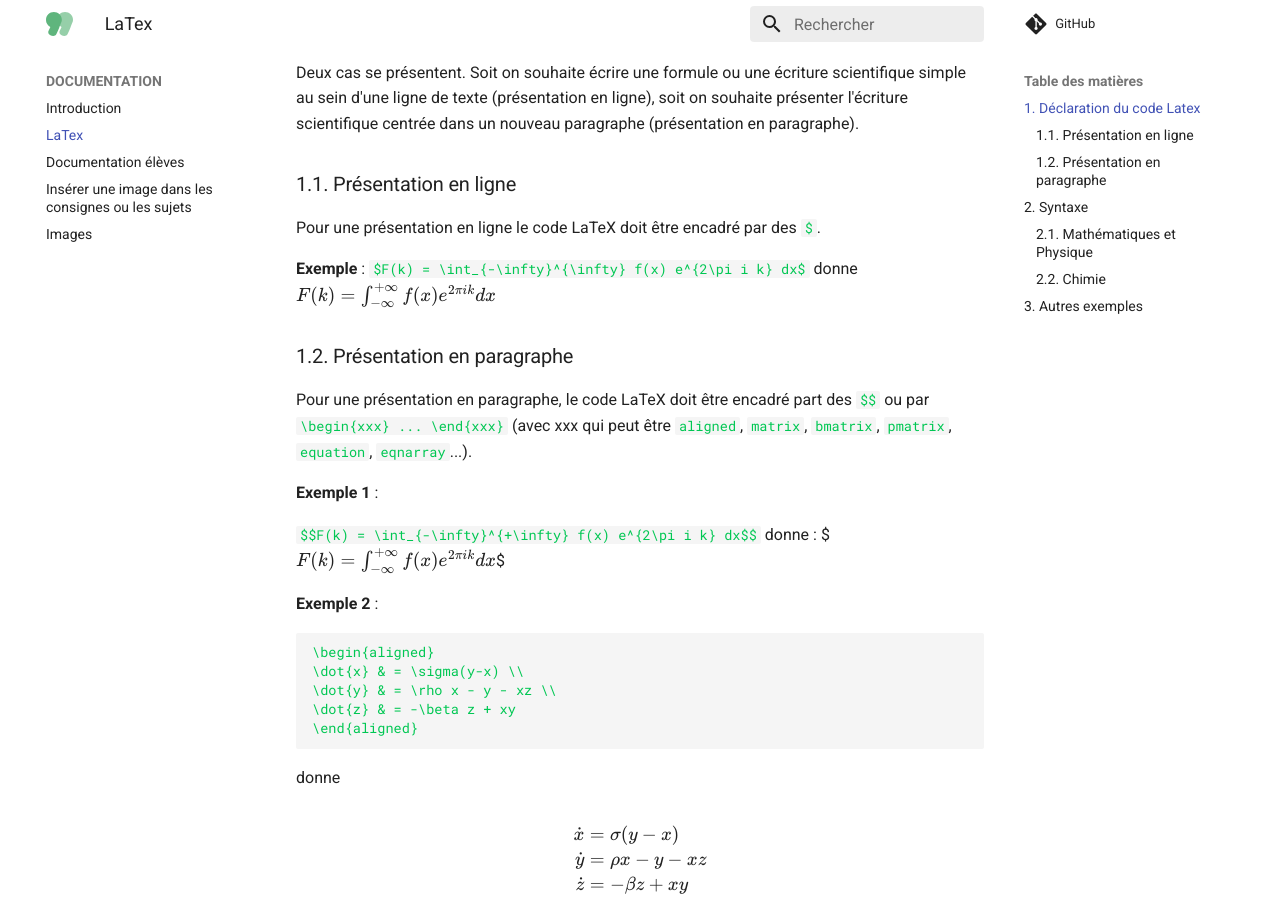
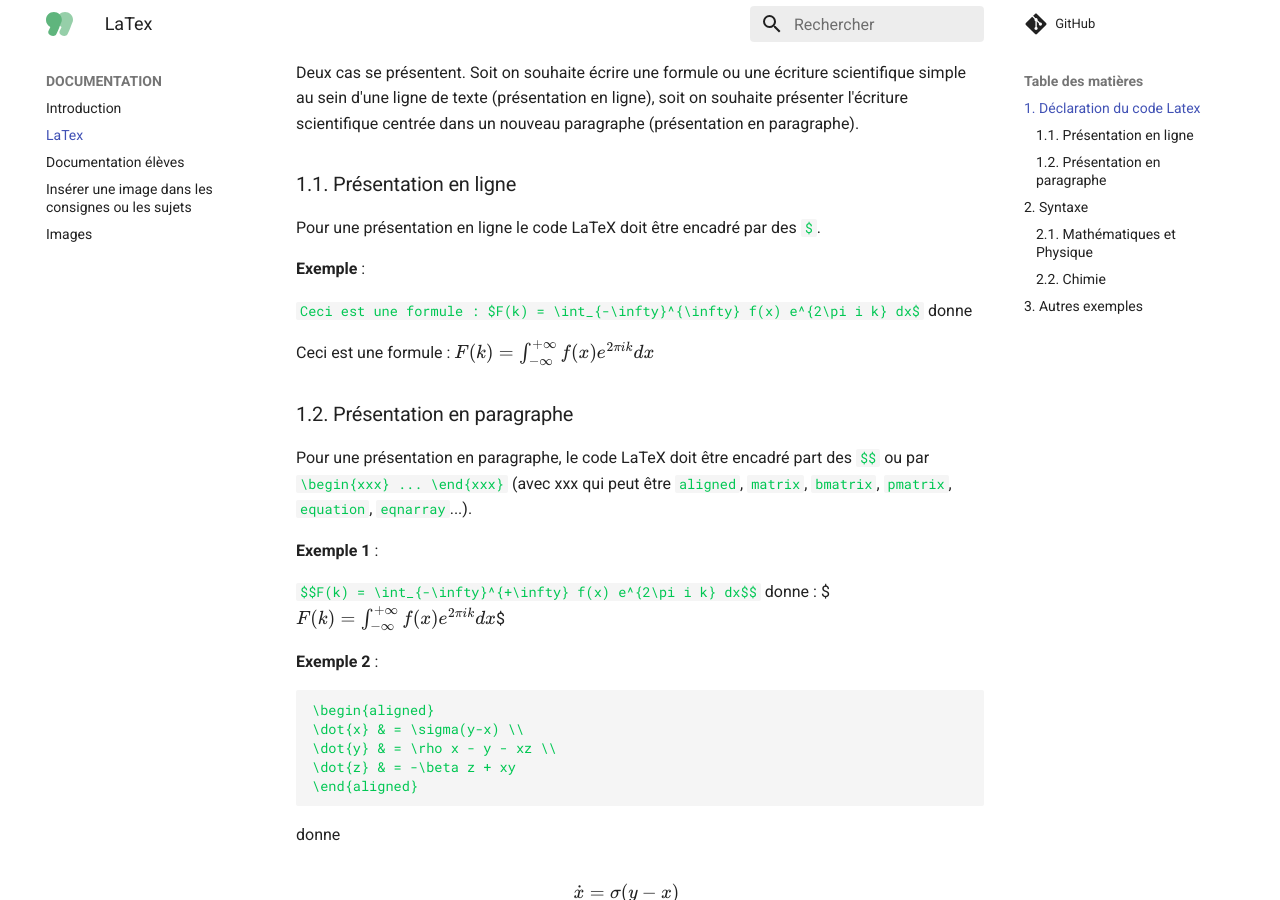
Before and after one commit to mon-oral/documentation, an MkDocs documentation site: the page built from docs/LaTex.md, in a window 1280 px wide and 900 px high, scrolled down 434 px. Built offline with MkDocs 1.6.1 and Material for MkDocs 9.7.7, drawn with Linux system fonts in a browser that asks for light colours; comment, search, counter and statistics services are not loaded; the version menu is left out.

Commit message:
Update LaTex.md

```diff
--- a/docs/LaTex.md
+++ b/docs/LaTex.md
@@ -13,7 +13,11 @@ Deux cas se présentent. Soit on souhaite écrire une formule ou une écriture s
 
 Pour une présentation en ligne le code LaTeX doit être encadré par des `$`.
 
-**Exemple** : `$F(k) = \int_{-\infty}^{\infty} f(x) e^{2\pi i k} dx$` donne $F(k) = \int_{-\infty}^{+\infty} f(x) e^{2\pi i k} dx$
+**Exemple** :
+
+`Ceci est une formule : $F(k) = \int_{-\infty}^{\infty} f(x) e^{2\pi i k} dx$` donne
+
+Ceci est une formule : $F(k) = \int_{-\infty}^{+\infty} f(x) e^{2\pi i k} dx$
 
 
 ### 1.2. Présentation en paragraphe
```
